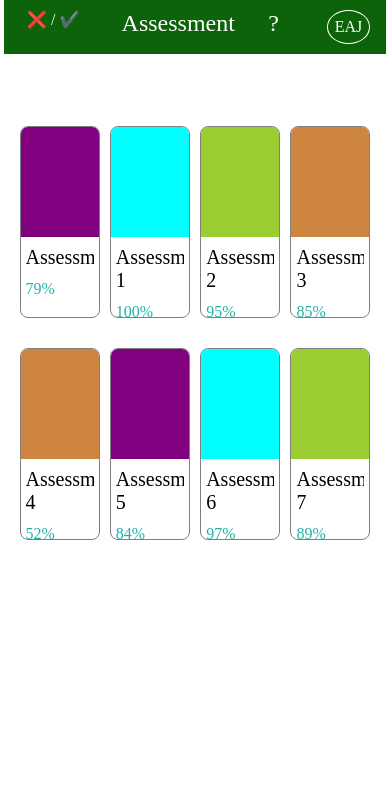
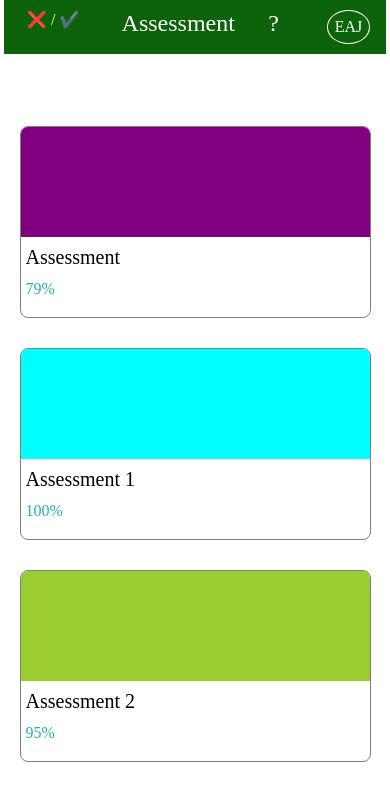
Before and after one commit to ElpeAJ/T4G, a plain HTML site: page index.html in a window 390 px wide. Shown: the top 790 px of the page. Drawn offline with Linux system fonts and the light colour scheme.

Commit message:
Responsive design

```diff
--- a/style.css
+++ b/style.css
@@ -106,3 +106,11 @@ li {
   padding: 2px 0px;
   color: lightseagreen;
 }
+
+@media only screen and (max-width: 600px) {
+  .div {
+    width: 100vw;
+    height: 190px;
+    overflow: hidden;
+  }
+}
```
